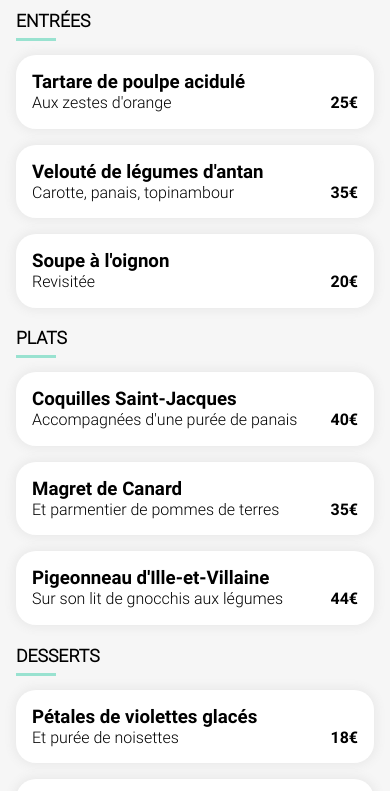
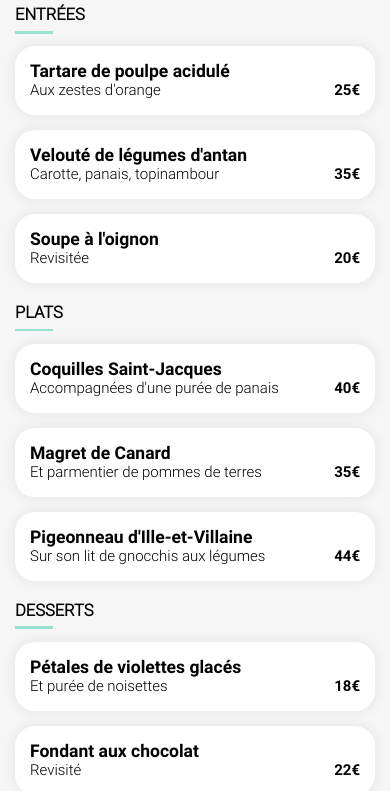
Before and after one commit to alxsandre/AlexandreForet_3_15032021, a website: page public/pages/menu_alafrancaise.html in a window 390 px wide. Shown: the part 353-1144 px from the top of the page. Drawn offline with Linux system fonts and the light colour scheme.

Commit message:
Responsive adjusted

```diff
--- a/sass/2-tools/_animations.scss
+++ b/sass/2-tools/_animations.scss
@@ -1,6 +1,6 @@
 @keyframes display-plats {
     0% {
-        transform: translateY(10px);
+        transform: translateY(0.625rem);
         opacity: 0;
     }
     100% {
@@ -50,5 +50,5 @@
 
 @keyframes bouncer {
     from { transform: translateY(0)}
-    to { transform: translateY(-100px)}
+    to { transform: translateY(-6.25rem)}
 }
--- a/sass/2-tools/_mediaqueries.scss
+++ b/sass/2-tools/_mediaqueries.scss
@@ -1,3 +1,9 @@
+// Mobile s
+$screen-mobile-s-min: 320px;
+
+// Mobile m
+$screen-mobile-m-min: 375px;
+
 // Small tablets and large smartphones (landscape view)
 $screen-sm-min: 576px;
 
@@ -10,6 +16,19 @@ $screen-lg-min: 991px;
 // Large tablets and desktops
 $screen-xl-min: 1199px;
 
+//Mobile small
+@mixin mobile-s {
+    @media (min-width: #{$screen-mobile-s-min}) {
+        @content;
+    }
+ }
+
+// Mobile medium
+@mixin mobile-m {
+    @media (min-width: #{$screen-mobile-m-min}) {
+        @content;
+    }
+ }
 
 // Small devices
 @mixin sm {
--- a/sass/3-basics/_buttons.scss
+++ b/sass/3-basics/_buttons.scss
@@ -40,8 +40,8 @@
 
 .heart--menu {
     position: relative;
-    right: 50px;
-    top: -10px;
+    right: 3.125rem;
+    top: -0.625rem;
 }
 
 .fa-heart {
@@ -66,8 +66,8 @@
 .card__labelnew::after {
     content: 'Nouveau';
     position: absolute;
-    top: 30px;
-    right: 15px;
+    top: 1.875rem;
+    right: 0.938rem;
     background-color: $green;
     color: $green-bold;
     padding: .4rem .7rem .4rem .7rem;
--- a/sass/3-basics/_general.scss
+++ b/sass/3-basics/_general.scss
@@ -3,6 +3,19 @@
     padding: 0;
     box-sizing: border-box;
     list-style: none;
+}
+
+:root {
+    font-size: 11px;
+    @include mobile-s {
+        font-size: 12px;
+    }
+    @include mobile-m {
+        font-size: 15px;
+    }
+    @include sm {
+        font-size: 16px;
+    }
 }
 
 body {
--- a/sass/3-basics/_images.scss
+++ b/sass/3-basics/_images.scss
@@ -12,17 +12,17 @@
             position: relative;
 
             @include sm {
-                bottom: 100px;
+                bottom: 6.25rem;
             }
 
             @include md {
-                bottom: 200px;
+                bottom: 12.25rem;
             }
             @include lg {
-                bottom: 280px;
+                bottom: 17.5rem;
             }
             @include xl {
-                bottom: 330px;
+                bottom: 20.625rem;
             }
         }
     }
@@ -35,20 +35,20 @@
     .background__img {
         object-fit: cover;
         position: relative;
-        bottom: 100px;
+        bottom: 6.25rem;
 
         @include sm {
-            bottom: 200px;
+            bottom: 12.25rem;
         }
 
         @include md {
-            bottom: 400px;
+            bottom: 25rem;
         }
         @include lg {
-            bottom: 600px;
+            bottom: 37.5rem;
         }
         @include xl {
-            bottom: 700px;
+            bottom: 43.75rem;
         }
     }
 }
--- a/sass/4-layout/_header.scss
+++ b/sass/4-layout/_header.scss
@@ -2,6 +2,7 @@
     position: relative;
 
     &__logo {
+        width: 12.25rem;
         margin: .8rem;
     }
 }
--- a/sass/6-pages.scss/_accueil.scss
+++ b/sass/6-pages.scss/_accueil.scss
@@ -69,7 +69,7 @@ header {
         align-items: center;
         border: 0;
         text-align: center;
-        width: 335px;
+        width: 20.93rem;
         background-color: $light-grey;
         border-radius: 1rem;
         padding: 1rem;
@@ -119,7 +119,7 @@ header {
     margin-top: 1rem;
 
     .image__container {
-        height: 150px;
+        height: 9.375rem;
         overflow: hidden;
         border-radius: 20px 20px 0px 0px;
 
--- a/sass/6-pages.scss/_menu.scss
+++ b/sass/6-pages.scss/_menu.scss
@@ -1,7 +1,7 @@
 .menu {
     border-radius: 30px 30px 0 0;
     background-color: $light-grey;
-    top: -40px;
+    top: -2.5rem;
     position: relative;
     padding: 0 1rem 0 1rem;
     display: flex;
@@ -38,9 +38,9 @@
             display: block;
             position: relative;
             content: "";
-            top: 7px;
-            width: 40px;
-            height: 3px;
+            top: 0.438rem;
+            width: 2.5rem;
+            height: 0.188rem;
             background-color: $green;
         }
     }
```
Also changed, not shown: public/index.html (+1 -1 lines), public/assets/css/main.css, 1 other file. Lines whose indentation alone changed are shown as unchanged.
